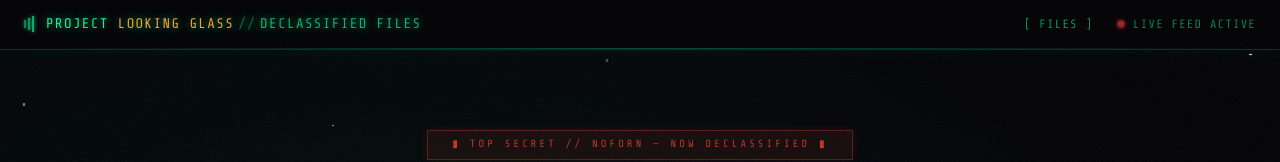
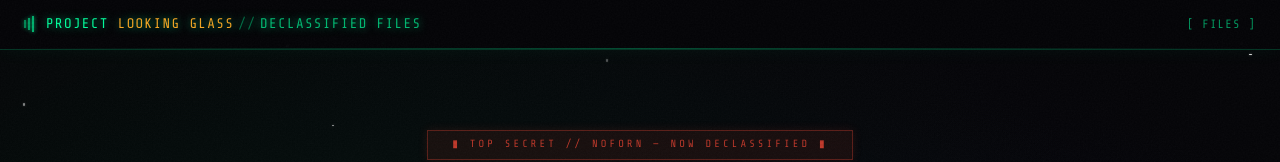
Before and after one commit to 19tylermalone94/uap-files, a Next.js app: page / in a window 1280 px wide. Shown: the top 162 px of the page. Built offline with nearby package versions, Linux system fonts and the light colour scheme.

Commit message:
Remove misleading "LIVE FEED ACTIVE" navbar indicator (#15)
Removes the pulsing red dot and "LIVE FEED ACTIVE" label from NavBar.tsx. The app is a static S3 file browser — no live data is streaming. Closes #6.

```diff
--- a/components/layout/NavBar.tsx
+++ b/components/layout/NavBar.tsx
@@ -60,7 +60,7 @@ export default function NavBar() {
           </span>
         </Link>
 
-        {/* Right: Live feed + nav links */}
+        {/* Right: nav links */}
         <div className="flex items-center gap-4 md:gap-6">
           <Link
             href="/files"
@@ -70,15 +70,6 @@ export default function NavBar() {
             [ FILES ]
           </Link>
 
-          <div className="flex items-center gap-2">
-            <div
-              className="w-2 h-2 rounded-full bg-redacted dot-pulse"
-              style={{ boxShadow: "0 0 6px var(--redacted)" }}
-            />
-            <span className="text-xs text-terminal/50 tracking-widest hidden md:block">
-              LIVE FEED ACTIVE
-            </span>
-          </div>
         </div>
       </div>
 
```
